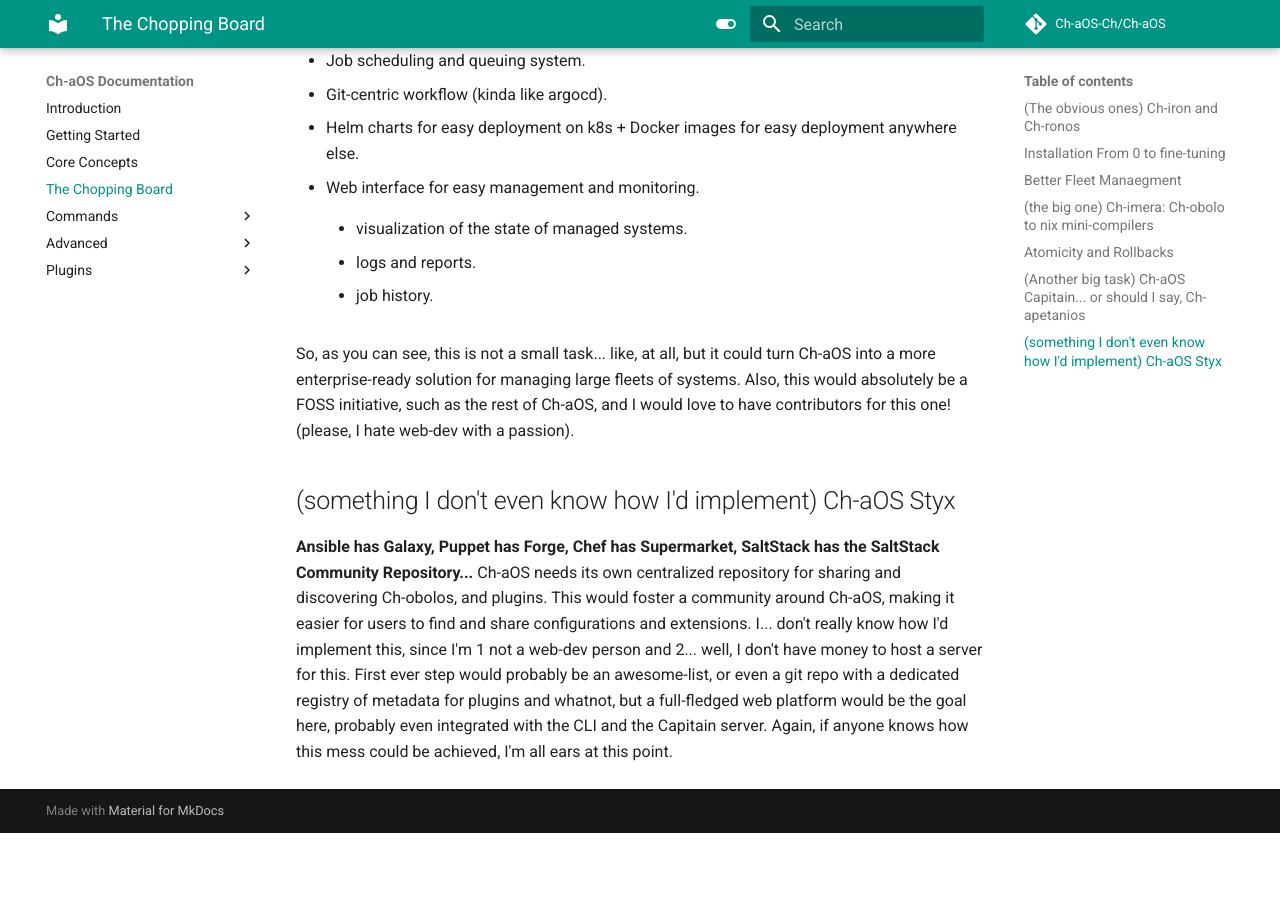
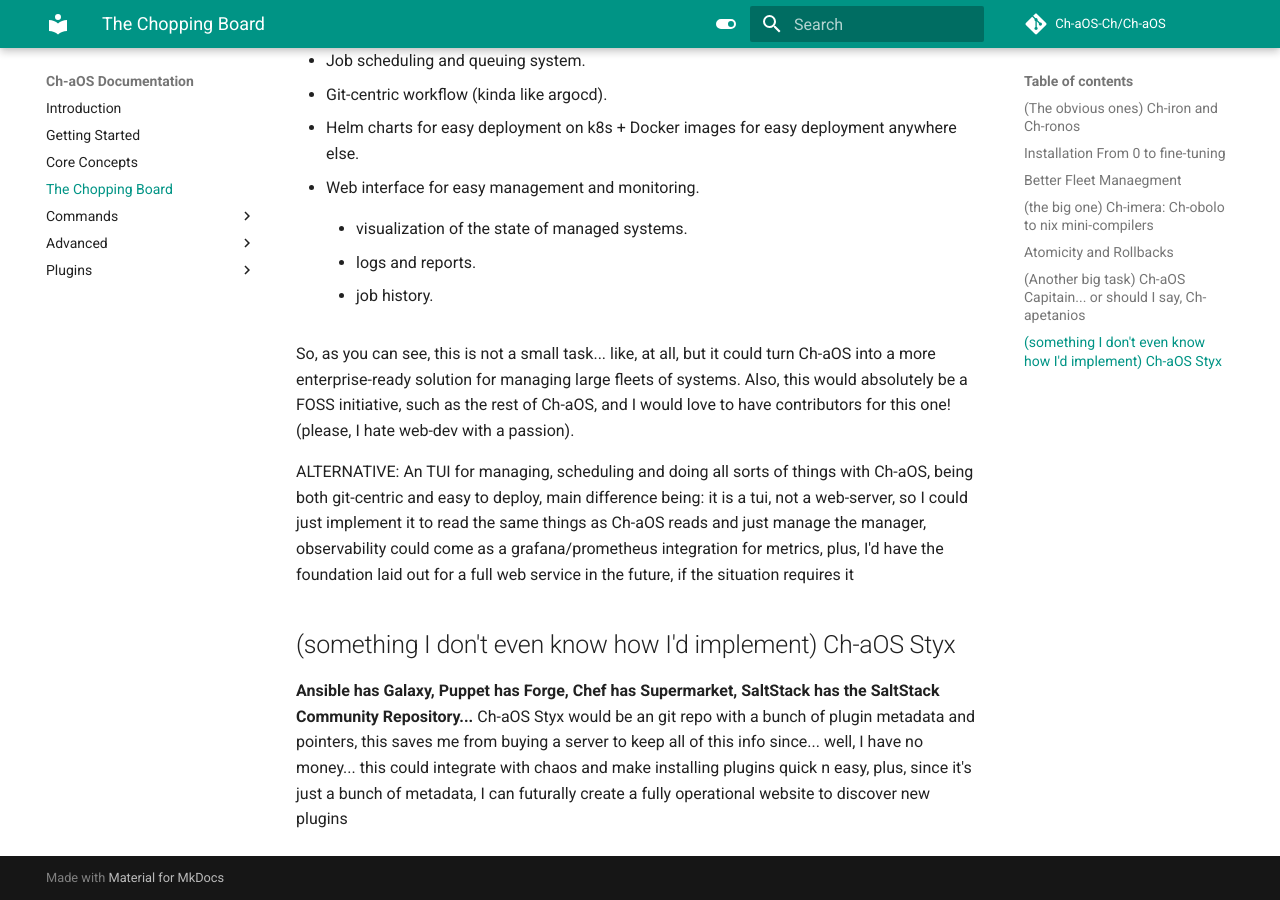
Before and after one commit to Ch-aOS-Ch/Ch-aOS, an MkDocs documentation site: the page built from docs/chopping-board.md, in a window 1280 px wide and 900 px high, scrolled down 1794 px. Built offline with MkDocs 1.6.1 and Material for MkDocs 9.7.7, drawn with Linux system fonts in a browser that asks for light colours; comment, search, counter and statistics services are not loaded; before the commit the page ends 2627 px from its top, so only the background shows below that.

Commit message:
Update Ch-aOS Styx proposal in chopping-board.md
Revised the proposal for Ch-aOS Styx to be a git repository for plugin metadata, emphasizing integration with Ch-aOS and future website potential.

```diff
--- a/docs/chopping-board.md
+++ b/docs/chopping-board.md
@@ -51,8 +51,9 @@
 So, as you can see, this is not a small task... like, at all, but it could turn Ch-aOS into a more enterprise-ready solution for managing large fleets of systems.
 Also, this would absolutely be a FOSS initiative, such as the rest of Ch-aOS, and I would love to have contributors for this one! (please, I hate web-dev with a passion).
 
+ALTERNATIVE:
+An TUI for managing, scheduling and doing all sorts of things with Ch-aOS, being both git-centric and easy to deploy, main difference being: it is a tui, not a web-server, so I could just implement it to read the same things as Ch-aOS reads and just manage the manager, observability could come as a grafana/prometheus integration for metrics, plus, I'd have the foundation laid out for a full web service in the future, if the situation requires it
+
 ## (something I don't even know how I'd implement) Ch-aOS Styx
 
-**Ansible has Galaxy, Puppet has Forge, Chef has Supermarket, SaltStack has the SaltStack Community Repository...** Ch-aOS needs its own centralized repository for sharing and discovering Ch-obolos, and plugins. This would foster a community around Ch-aOS, making it easier for users to find and share configurations and extensions.
-I... don't really know how I'd implement this, since I'm 1 not a web-dev person and 2... well, I don't have money to host a server for this. First ever step would probably be an awesome-list, or even a git repo with a dedicated registry of metadata for plugins and whatnot, but a full-fledged web platform would be the goal here, probably even integrated with the CLI and the Capitain server.
-Again, if anyone knows how this mess could be achieved, I'm all ears at this point.
+**Ansible has Galaxy, Puppet has Forge, Chef has Supermarket, SaltStack has the SaltStack Community Repository...** Ch-aOS Styx would be an git repo with a bunch of plugin metadata and pointers, this saves me from buying a server to keep all of this info since... well, I have no money... this could integrate with chaos and make installing plugins quick n easy, plus, since it's just a bunch of metadata, I can futurally create a fully operational website to discover new plugins
```
